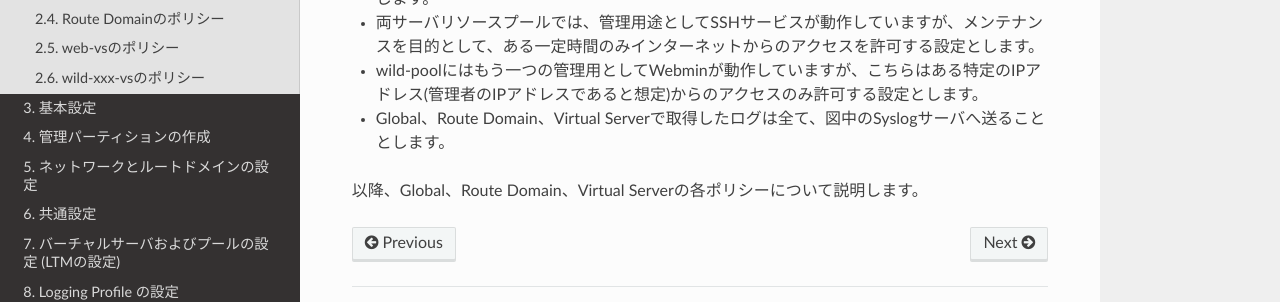
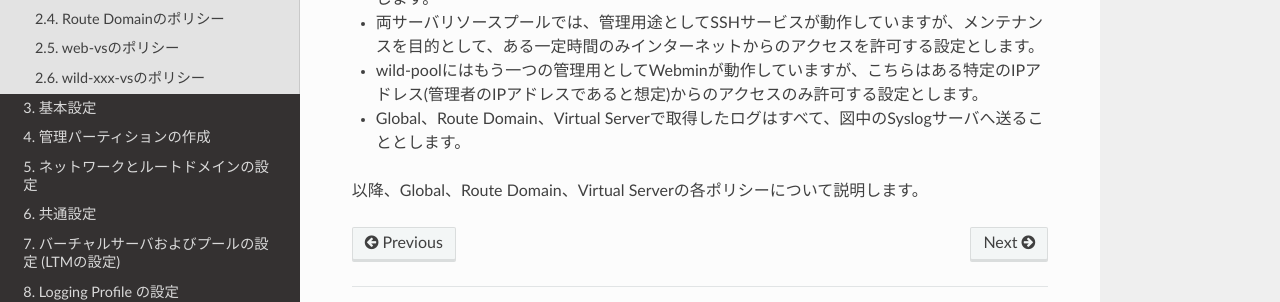
Before and after one commit to BeF5/f5j-easy-setup-afm-17, a Sphinx documentation site: the page built from docs/02/module01/chapter_02_02.md, in a window 1280 px wide. Shown: the part 301-603 px from the top of the page. Built offline with Sphinx 7.4.7 and the Read the Docs theme 3.1.0, drawn with Linux system fonts in a browser that asks for light colours.

Commit message:
update docs

```diff
--- a/docs/02/module01/chapter_02_02.md
+++ b/docs/02/module01/chapter_02_02.md
@@ -12,6 +12,6 @@
 
 - wild-poolにはもう一つの管理用としてWebminが動作していますが、こちらはある特定のIPアドレス(管理者のIPアドレスであると想定)からのアクセスのみ許可する設定とします。
 
-- Global、Route Domain、Virtual Serverで取得したログは全て、図中のSyslogサーバへ送ることとします。
+- Global、Route Domain、Virtual Serverで取得したログはすべて、図中のSyslogサーバへ送ることとします。
 
 以降、Global、Route Domain、Virtual Serverの各ポリシーについて説明します。
```
Also changed, not shown: docs/01/module01/chapter_01_01_afm_overview.md (+1 -1 lines).
